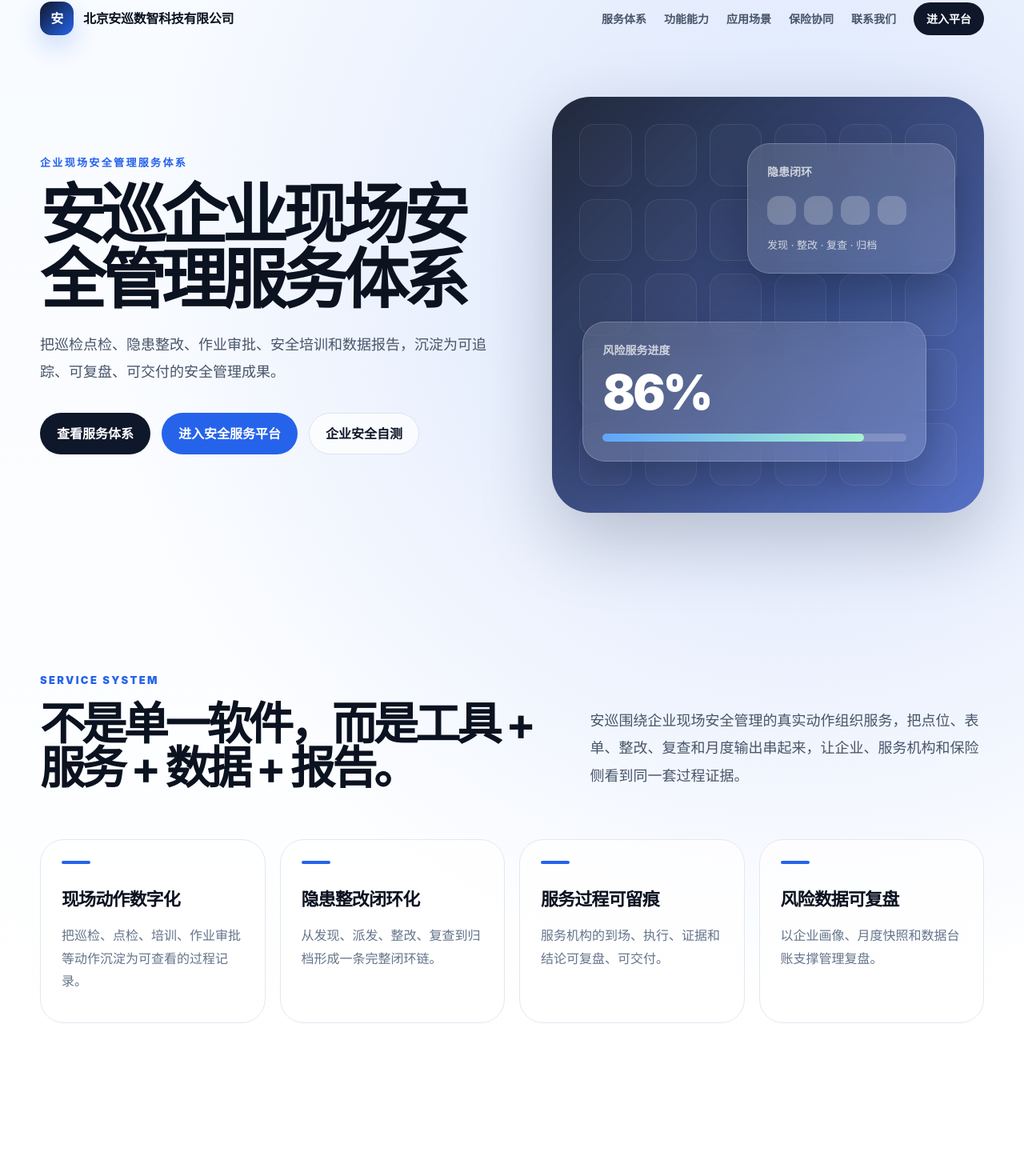
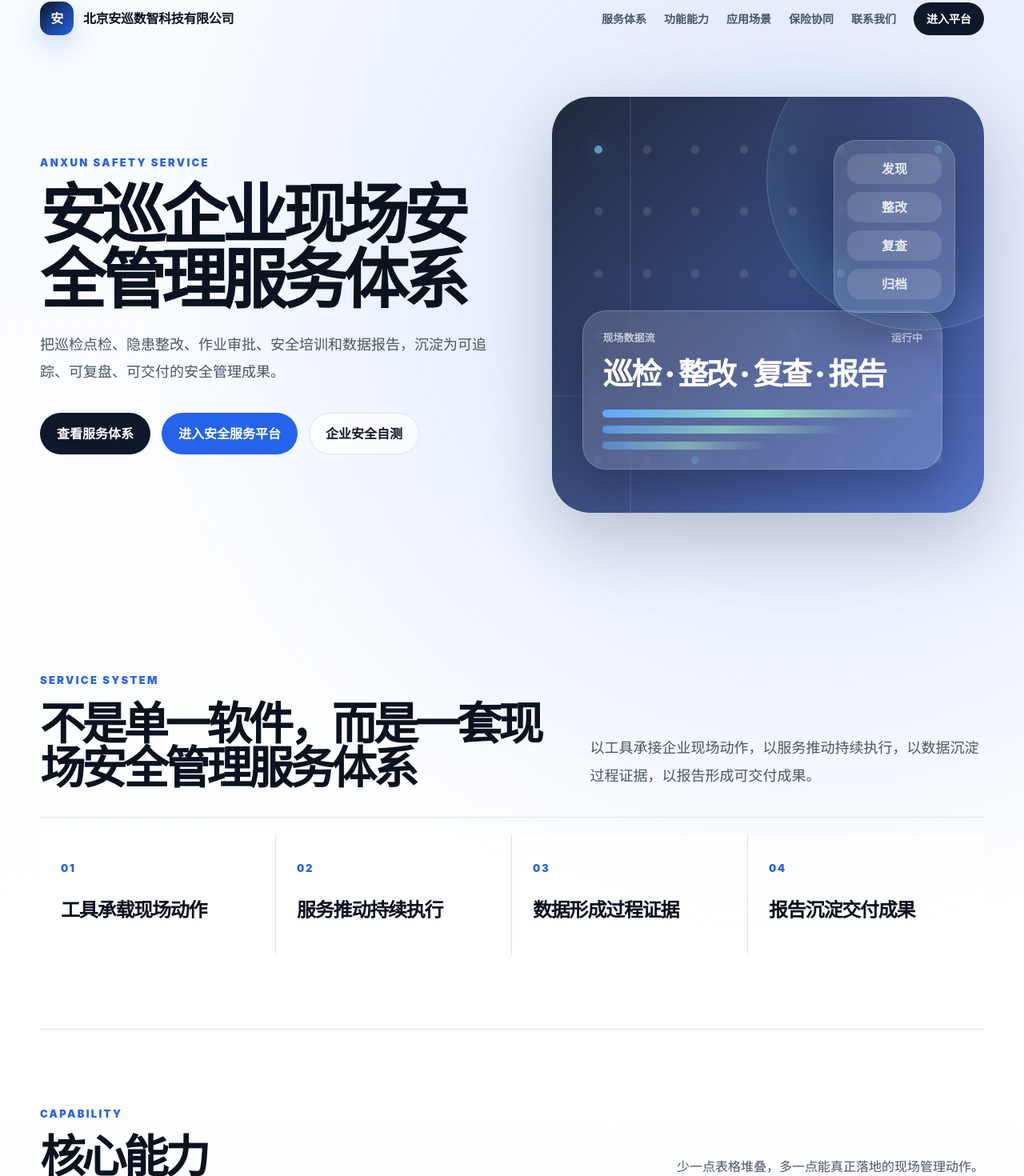
Before and after one commit to anxuntech/anxun-mid-platform-vite, a React (Vite) app: page / in a window 1280 px wide. Shown: the part 19-1489 px from the top of the page at 80% size. Built offline with nearby package versions, Linux system fonts and the light colour scheme.

Commit message:
feat: rebuild public homepage

```diff
--- a/index.html
+++ b/index.html
@@ -17,7 +17,7 @@
     <meta property="og:title" content="安巡企业现场安全管理服务体系" />
     <meta
       property="og:description"
-      content="工具 + 服务 + 数据 + 报告的一体化现场安全管理服务体系，帮助企业和服务机构形成可追踪、可复盘、可交付的安全管理成果。"
+      content="工具、服务、数据与报告一体化，帮助企业沉淀可追踪、可复盘、可交付的现场安全管理成果。"
     />
     <meta property="og:url" content="https://axsztech.cn/" />
     <title>安巡企业现场安全管理服务体系</title>
@@ -41,17 +41,23 @@
           </p>
         </header>
         <section>
-          <h2>服务体系</h2>
-          <p>安巡不是单一软件，而是工具 + 服务 + 数据 + 报告的现场安全管理服务体系。</p>
+          <h2>不是单一软件，而是一套现场安全管理服务体系</h2>
+          <p>工具承载现场动作，服务推动持续执行，数据形成过程证据，报告沉淀交付成果。</p>
         </section>
         <section>
           <h2>核心能力</h2>
           <ul>
-            <li>现场动作数字化</li>
-            <li>隐患整改闭环化</li>
-            <li>服务过程可留痕</li>
-            <li>风险数据可复盘</li>
+            <li>巡检点检</li>
+            <li>隐患上报</li>
+            <li>整改闭环</li>
+            <li>作业票管理</li>
+            <li>安全培训</li>
+            <li>数据报告</li>
           </ul>
+        </section>
+        <section>
+          <h2>应用场景</h2>
+          <p>工贸企业现场管理、消防设施点检、机械设备巡检、保险风险减量服务、安全服务机构交付。</p>
         </section>
       </main>
     </div>
--- a/src/App.tsx
+++ b/src/App.tsx
@@ -421,14 +421,17 @@ const PriorityBadge = ({ value }: { value: TaskPriority }) => <Badge tone={value
 const TaskStatusBadge = ({ value }: { value: UnifiedTaskStatus }) => <Badge tone={taskStatusTone[value]}>{value}</Badge>
 
 function MarketingSite() {
-  const servicePillars = [
-    { title: '现场动作数字化', text: '把巡检、点检、培训、作业审批等动作沉淀为可查看的过程记录。' },
-    { title: '隐患整改闭环化', text: '从发现、派发、整改、复查到归档形成一条完整闭环链。' },
-    { title: '服务过程可留痕', text: '服务机构的到场、执行、证据和结论可复盘、可交付。' },
-    { title: '风险数据可复盘', text: '以企业画像、月度快照和数据台账支撑管理复盘。' },
+  const servicePillars = ['工具承载现场动作', '服务推动持续执行', '数据形成过程证据', '报告沉淀交付成果']
+  const capabilities = [
+    { title: '巡检点检', text: '让日常检查从纸面记录变成可追踪的现场动作。' },
+    { title: '隐患上报', text: '现场发现的问题能及时上报、定位、分派。' },
+    { title: '整改闭环', text: '整改、复查、归档形成连续闭环，不停在通知层。' },
+    { title: '作业票管理', text: '把高风险作业审批和执行留痕纳入统一管理。' },
+    { title: '安全培训', text: '记录培训过程和参与情况，沉淀企业安全能力。' },
+    { title: '数据报告', text: '按月输出服务成果、风险变化和管理建议。' },
   ]
-  const capabilities = ['巡检点检', '隐患上报', '整改闭环', '作业票管理', '安全培训', '安全档案', '数据报告', '物联拓展']
-  const scenarios = ['工贸企业', '纺织 / 机械 / 仓储场景', '消防设施点检', '机械设备点检', '安全服务机构交付', '保险风险减量服务']
+  const scenarios = ['工贸企业现场管理', '消防设施点检', '机械设备巡检', '保险风险减量服务', '安全服务机构交付']
+  const flowItems = ['服务记录', '隐患闭环', '风险画像', '月度报告', '续保支撑']
 
   return (
     <main className="site-shell">
@@ -449,7 +452,7 @@ function MarketingSite() {
 
       <section id="home" className="site-hero">
         <div className="site-hero-copy">
-          <div className="site-kicker">企业现场安全管理服务体系</div>
+          <div className="site-kicker">ANXUN SAFETY SERVICE</div>
           <h1>安巡企业现场安全管理服务体系</h1>
           <p>
             把巡检点检、隐患整改、作业审批、安全培训和数据报告，沉淀为可追踪、可复盘、可交付的安全管理成果。
@@ -461,18 +464,19 @@ function MarketingSite() {
           </div>
         </div>
         <div className="site-visual" aria-hidden="true">
-          <div className="site-grid-orbit">
-            {Array.from({ length: 30 }).map((_, index) => <span key={index} />)}
+          <div className="site-visual-grid">
+            {Array.from({ length: 48 }).map((_, index) => <span key={index} className={index % 7 === 0 ? 'site-node-active' : ''} />)}
           </div>
-          <div className="site-dashboard-card site-dashboard-main">
-            <div className="site-card-label">风险服务进度</div>
-            <div className="site-card-number">86%</div>
-            <div className="site-progress-line"><span /></div>
+          <div className="site-data-panel">
+            <div className="site-panel-head">
+              <span>现场数据流</span>
+              <span>运行中</span>
+            </div>
+            <div className="site-panel-title">巡检 · 整改 · 复查 · 报告</div>
+            <div className="site-flow-lines"><i /><i /><i /></div>
           </div>
-          <div className="site-dashboard-card site-dashboard-side">
-            <div className="site-card-label">隐患闭环</div>
-            <div className="site-dot-row"><span /><span /><span /><span /></div>
-            <div className="site-card-note">发现 · 整改 · 复查 · 归档</div>
+          <div className="site-loop-panel">
+            {['发现', '整改', '复查', '归档'].map(item => <span key={item}>{item}</span>)}
           </div>
         </div>
       </section>
@@ -480,20 +484,19 @@ function MarketingSite() {
       <section id="service" className="site-section site-split">
         <div>
           <div className="site-kicker">SERVICE SYSTEM</div>
-          <h2>不是单一软件，而是工具 + 服务 + 数据 + 报告。</h2>
+          <h2>不是单一软件，而是一套现场安全管理服务体系</h2>
         </div>
         <p>
-          安巡围绕企业现场安全管理的真实动作组织服务，把点位、表单、整改、复查和月度输出串起来，让企业、服务机构和保险侧看到同一套过程证据。
+          以工具承接企业现场动作，以服务推动持续执行，以数据沉淀过程证据，以报告形成可交付成果。
         </p>
       </section>
 
-      <section className="site-pillar-grid">
-        {servicePillars.map(item => (
-          <article className="site-pillar" key={item.title}>
-            <div className="site-pillar-line" />
-            <h3>{item.title}</h3>
-            <p>{item.text}</p>
-          </article>
+      <section className="site-pillar-lineup">
+        {servicePillars.map((item, index) => (
+          <div className="site-pillar-step" key={item}>
+            <span>{String(index + 1).padStart(2, '0')}</span>
+            <strong>{item}</strong>
+          </div>
         ))}
       </section>
 
@@ -501,15 +504,16 @@ function MarketingSite() {
         <div className="site-section-head">
           <div>
             <div className="site-kicker">CAPABILITY</div>
-            <h2>覆盖从现场执行到管理复盘的关键能力。</h2>
+            <h2>核心能力</h2>
           </div>
-          <p>以轻量工具承接现场动作，以服务记录和数据报告形成可交付成果。</p>
+          <p>少一点表格堆叠，多一点能真正落地的现场管理动作。</p>
         </div>
         <div className="site-capability-grid">
           {capabilities.map((item, index) => (
-            <div className="site-capability" key={item}>
+            <div className="site-capability" key={item.title}>
               <span>{String(index + 1).padStart(2, '0')}</span>
-              <strong>{item}</strong>
+              <strong>{item.title}</strong>
+              <p>{item.text}</p>
             </div>
           ))}
         </div>
@@ -519,7 +523,7 @@ function MarketingSite() {
         <div className="site-section-head">
           <div>
             <div className="site-kicker">SCENARIOS</div>
-            <h2>面向高频、真实、需要留痕的现场安全场景。</h2>
+            <h2>应用场景</h2>
           </div>
         </div>
         <div className="site-scenario-list">
@@ -529,20 +533,19 @@ function MarketingSite() {
 
       <section id="insurance" className="site-insurance">
         <div className="site-kicker">INSURANCE COLLABORATION</div>
-        <h2>为保险机构提供风险减量服务抓手。</h2>
+        <h2>为保险风险减量提供可留痕、可复盘、可汇报的服务抓手</h2>
         <p>
-          通过服务记录、隐患闭环、风险画像、月度快照和客户经营证据，帮助保险侧看清企业安全管理变化，为续保支持、复核建议和客户经营提供过程依据。
+          通过服务记录、隐患闭环、风险画像、月度报告和续保支撑，帮助保险侧看清企业安全管理变化。
         </p>
         <div className="site-flow">
-          {['服务记录', '隐患闭环', '风险画像', '续保支撑', '客户经营证据'].map(item => <span key={item}>{item}</span>)}
+          {flowItems.map(item => <span key={item}>{item}</span>)}
         </div>
       </section>
 
       <section id="contact" className="site-contact">
         <div>
           <div className="site-kicker">CONTACT</div>
-          <h2>让现场安全管理从“做过”变成“可证明”。</h2>
-          <p>如果你正在建设企业安全管理体系、服务交付体系或保险风险减量服务，欢迎联系安巡团队。</p>
+          <h2>让安全管理从纸面记录，变成持续运行的数据闭环。</h2>
         </div>
         <div className="site-contact-actions">
           <a className="site-btn site-btn-dark" href="/platform/">进入安全服务平台</a>
--- a/src/styles.css
+++ b/src/styles.css
@@ -64,7 +64,7 @@ a { color: inherit; text-decoration: none; }
 }
 .site-hero,
 .site-section,
-.site-pillar-grid,
+.site-pillar-lineup,
 .site-insurance,
 .site-contact {
   width: min(1180px, calc(100% - 48px));
@@ -139,38 +139,113 @@ a { color: inherit; text-decoration: none; }
     radial-gradient(circle at 65% 35%, rgba(125,211,252,.35), transparent 34%);
   box-shadow: 0 34px 90px rgba(15,23,42,.22);
 }
-.site-grid-orbit {
+.site-visual::before,
+.site-visual::after {
+  content: '';
+  position: absolute;
+  pointer-events: none;
+}
+.site-visual::before {
+  inset: 0;
+  background:
+    linear-gradient(90deg, transparent 0 18%, rgba(255,255,255,.12) 18% 18.3%, transparent 18.3% 100%),
+    linear-gradient(0deg, transparent 0 28%, rgba(255,255,255,.1) 28% 28.3%, transparent 28.3% 100%);
+  opacity: .7;
+}
+.site-visual::after {
+  width: 380px;
+  height: 380px;
+  right: -110px;
+  top: -90px;
+  border-radius: 999px;
+  border: 1px solid rgba(255,255,255,.22);
+  box-shadow: inset 0 0 80px rgba(125,211,252,.18);
+}
+.site-visual-grid {
   position: absolute;
   inset: 34px;
   display: grid;
-  grid-template-columns: repeat(6, 1fr);
-  gap: 16px;
-  opacity: .42;
+  grid-template-columns: repeat(8, 1fr);
+  grid-template-rows: repeat(6, 1fr);
+  gap: 14px;
+  opacity: .64;
 }
-.site-grid-orbit span {
-  border-radius: 18px;
-  border: 1px solid rgba(255,255,255,.2);
-  background: rgba(255,255,255,.06);
+.site-visual-grid span {
+  width: 10px;
+  height: 10px;
+  align-self: center;
+  justify-self: center;
+  border-radius: 999px;
+  background: rgba(255,255,255,.18);
+  box-shadow: 0 0 0 1px rgba(255,255,255,.08);
 }
-.site-dashboard-card {
+.site-visual-grid .site-node-active {
+  background: #7dd3fc;
+  box-shadow: 0 0 24px rgba(125,211,252,.82);
+}
+.site-data-panel,
+.site-loop-panel {
   position: absolute;
   border: 1px solid rgba(255,255,255,.2);
-  border-radius: 28px;
   background: rgba(255,255,255,.14);
   color: white;
   backdrop-filter: blur(18px);
   box-shadow: 0 22px 54px rgba(2,6,23,.28);
+}
+.site-data-panel {
+  left: 38px;
+  right: 52px;
+  bottom: 54px;
+  border-radius: 30px;
   padding: 24px;
 }
-.site-dashboard-main { left: 38px; right: 72px; bottom: 64px; }
-.site-dashboard-side { top: 58px; right: 36px; width: 260px; }
-.site-card-label { color: rgba(255,255,255,.72); font-size: 14px; font-weight: 800; }
-.site-card-number { margin-top: 12px; font-size: 60px; line-height: 1; font-weight: 900; letter-spacing: -.05em; }
-.site-card-note { margin-top: 16px; color: rgba(255,255,255,.74); font-size: 13px; }
-.site-progress-line { margin-top: 22px; height: 10px; border-radius: 999px; background: rgba(255,255,255,.18); overflow: hidden; }
-.site-progress-line span { display: block; width: 86%; height: 100%; border-radius: inherit; background: linear-gradient(90deg, #60a5fa, #a7f3d0); }
-.site-dot-row { display: flex; gap: 10px; margin-top: 20px; }
-.site-dot-row span { width: 36px; height: 36px; border-radius: 14px; background: rgba(255,255,255,.22); }
+.site-panel-head {
+  display: flex;
+  align-items: center;
+  justify-content: space-between;
+  color: rgba(255,255,255,.68);
+  font-size: 13px;
+  font-weight: 900;
+}
+.site-panel-title {
+  margin-top: 14px;
+  font-size: clamp(24px, 3.2vw, 38px);
+  line-height: 1.15;
+  font-weight: 900;
+  letter-spacing: -.06em;
+}
+.site-flow-lines {
+  margin-top: 22px;
+  display: grid;
+  gap: 10px;
+}
+.site-flow-lines i {
+  display: block;
+  height: 10px;
+  border-radius: 999px;
+  background: linear-gradient(90deg, #60a5fa, rgba(167,243,208,.86), transparent);
+}
+.site-flow-lines i:nth-child(2) { width: 76%; opacity: .74; }
+.site-flow-lines i:nth-child(3) { width: 52%; opacity: .56; }
+.site-loop-panel {
+  top: 54px;
+  right: 36px;
+  width: 152px;
+  border-radius: 28px;
+  padding: 16px;
+  display: grid;
+  gap: 10px;
+}
+.site-loop-panel span {
+  min-height: 38px;
+  border-radius: 16px;
+  display: inline-flex;
+  align-items: center;
+  justify-content: center;
+  color: rgba(255,255,255,.86);
+  background: rgba(255,255,255,.12);
+  font-weight: 900;
+}
 .site-section { padding: 96px 0 34px; }
 .site-split {
   display: grid;
@@ -178,22 +253,35 @@ a { color: inherit; text-decoration: none; }
   gap: 56px;
   align-items: end;
 }
-.site-pillar-grid {
-  padding: 28px 0 92px;
+.site-pillar-lineup {
+  padding: 22px 0 92px;
   display: grid;
   grid-template-columns: repeat(4, minmax(0, 1fr));
-  gap: 18px;
+  gap: 0;
+  border-top: 1px solid #dbe3ef;
+  border-bottom: 1px solid #dbe3ef;
 }
-.site-pillar {
-  min-height: 230px;
-  border: 1px solid #e2e8f0;
-  border-radius: 30px;
-  background: rgba(255,255,255,.78);
-  padding: 26px;
+.site-pillar-step {
+  min-height: 150px;
+  padding: 28px 26px;
+  border-right: 1px solid #dbe3ef;
+  background: linear-gradient(180deg, rgba(255,255,255,.72), rgba(255,255,255,.36));
 }
-.site-pillar-line { width: 36px; height: 4px; border-radius: 999px; background: #2563eb; }
-.site-pillar h3 { margin: 28px 0 0; font-size: 22px; letter-spacing: -.04em; }
-.site-pillar p { margin: 14px 0 0; color: #64748b; line-height: 1.8; }
+.site-pillar-step:last-child { border-right: 0; }
+.site-pillar-step span {
+  color: #2563eb;
+  font-size: 13px;
+  font-weight: 900;
+  letter-spacing: .14em;
+}
+.site-pillar-step strong {
+  display: block;
+  margin-top: 28px;
+  max-width: 190px;
+  font-size: 24px;
+  line-height: 1.2;
+  letter-spacing: -.05em;
+}
 .site-section-head {
   display: flex;
   align-items: flex-end;
@@ -204,7 +292,7 @@ a { color: inherit; text-decoration: none; }
 .site-capability-grid {
   margin-top: 34px;
   display: grid;
-  grid-template-columns: repeat(4, minmax(0, 1fr));
+  grid-template-columns: repeat(3, minmax(0, 1fr));
   border-top: 1px solid #dbe3ef;
   border-left: 1px solid #dbe3ef;
 }
@@ -219,6 +307,12 @@ a { color: inherit; text-decoration: none; }
 }
 .site-capability span { color: #94a3b8; font-weight: 900; }
 .site-capability strong { font-size: 22px; letter-spacing: -.04em; }
+.site-capability p {
+  margin: 14px 0 0;
+  color: #64748b;
+  font-size: 14px;
+  line-height: 1.7;
+}
 .site-scenario-list {
   margin-top: 34px;
   display: flex;
@@ -264,17 +358,22 @@ a { color: inherit; text-decoration: none; }
   .site-nav { align-items: flex-start; padding: 20px 0; flex-direction: column; }
   .site-nav-links { width: 100%; overflow-x: auto; padding-bottom: 4px; }
   .site-hero { grid-template-columns: 1fr; min-height: auto; padding-top: 34px; }
-  .site-pillar-grid, .site-capability-grid { grid-template-columns: repeat(2, minmax(0, 1fr)); }
+  .site-pillar-lineup, .site-capability-grid { grid-template-columns: repeat(2, minmax(0, 1fr)); }
+  .site-pillar-step:nth-child(2) { border-right: 0; }
+  .site-pillar-step:nth-child(-n + 2) { border-bottom: 1px solid #dbe3ef; }
   .site-split, .site-contact { grid-template-columns: 1fr; flex-direction: column; align-items: flex-start; }
   .site-section-head { align-items: flex-start; flex-direction: column; }
 }
 @media (max-width: 680px) {
-  .site-nav, .site-hero, .site-section, .site-pillar-grid, .site-insurance, .site-contact { width: min(100% - 28px, 1180px); }
+  .site-nav, .site-hero, .site-section, .site-pillar-lineup, .site-insurance, .site-contact { width: min(100% - 28px, 1180px); }
   .site-hero h1 { font-size: 44px; }
   .site-visual { min-height: 420px; border-radius: 34px; }
-  .site-dashboard-main { left: 18px; right: 18px; bottom: 24px; }
-  .site-dashboard-side { top: 22px; left: 18px; right: 18px; width: auto; }
-  .site-pillar-grid, .site-capability-grid { grid-template-columns: 1fr; }
+  .site-data-panel { left: 18px; right: 18px; bottom: 22px; }
+  .site-loop-panel { top: 22px; left: 18px; right: 18px; width: auto; grid-template-columns: repeat(4, minmax(0, 1fr)); }
+  .site-pillar-lineup, .site-capability-grid { grid-template-columns: 1fr; }
+  .site-pillar-step,
+  .site-pillar-step:nth-child(2) { border-right: 0; }
+  .site-pillar-step:not(:last-child) { border-bottom: 1px solid #dbe3ef; }
   .site-insurance, .site-contact { padding: 30px; border-radius: 32px; }
 }
 
```
